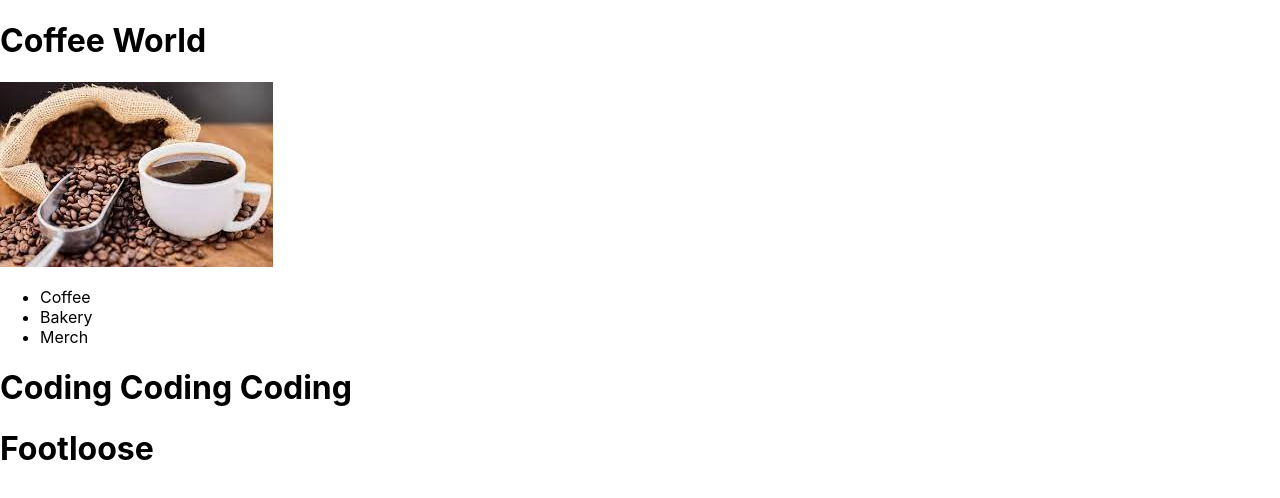
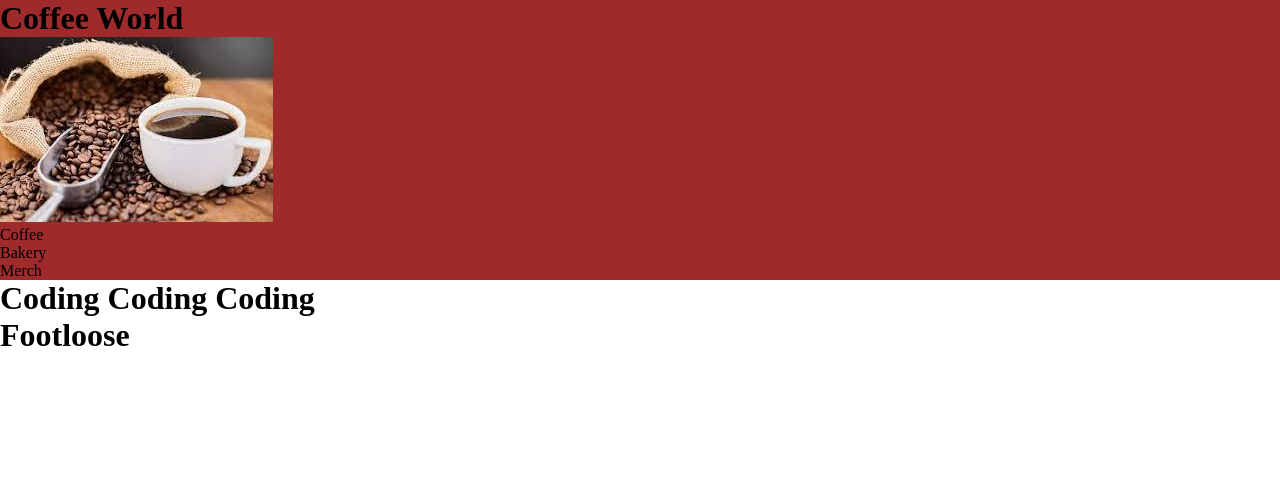
Before and after one commit to mickealajp/coffee-world, a React (Create React App) app: page / in a window 1280 px wide. Shown: the top 498 px of the page. Built offline with nearby package versions, Linux system fonts and the light colour scheme.

Commit message:
adds initial styling to header, removes default styling from app

```diff
--- a/src/components/Header/Header.scss
+++ b/src/components/Header/Header.scss
@@ -0,0 +1,10 @@
+.header{
+    background-color: #9e2a2b;
+    margin: 0;
+    padding: 0;
+}
+.menu{
+    flex-direction: row;
+    display: flex;
+    justify-items: center;
+}
--- a/src/index.css
+++ b/src/index.css
@@ -1,13 +1,4 @@
-body {
+* {
   margin: 0;
-  font-family: -apple-system, BlinkMacSystemFont, 'Segoe UI', 'Roboto', 'Oxygen',
-    'Ubuntu', 'Cantarell', 'Fira Sans', 'Droid Sans', 'Helvetica Neue',
-    sans-serif;
-  -webkit-font-smoothing: antialiased;
-  -moz-osx-font-smoothing: grayscale;
+  padding: 0;
 }
-
-code {
-  font-family: source-code-pro, Menlo, Monaco, Consolas, 'Courier New',
-    monospace;
-}
```
Also changed, not shown: src/App.css (+2 -35 lines).
